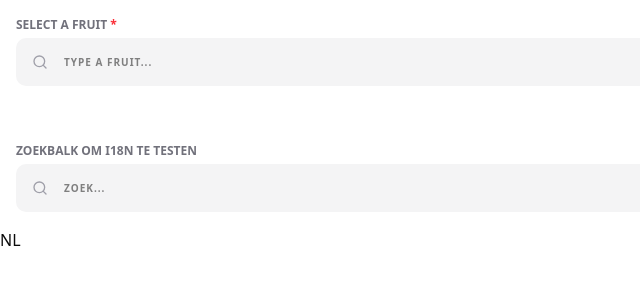
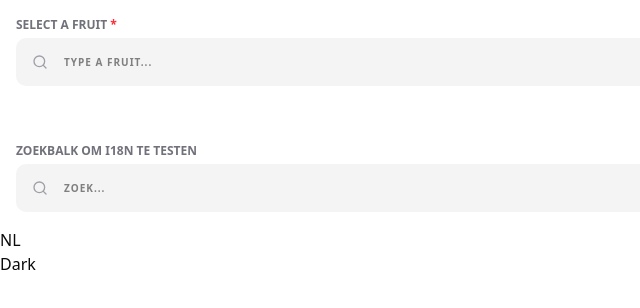
Before and after one commit to SELab-2/viernulvier-4, a Nuxt app in the folder frontend/: page /tempShowcase in a window 1280 px wide. Shown: the top 308 px of the page, without its empty margins (0-640 px from the left). Built offline with nearby package versions, Linux system fonts and the light colour scheme.

Commit message:
light dark mode knop

```diff
--- a/frontend/app/pages/tempShowcase.vue
+++ b/frontend/app/pages/tempShowcase.vue
@@ -17,8 +17,13 @@ const mockItems = ref([
 ])
 const searchQuery = ref("")
 const searchQuery2 = ref("")
+const isDark = ref(false)
 
 const toggleLocale = () => setLocale(locale.value === 'nl' ? 'en' : 'nl')
+const toggleDark = () => {
+  isDark.value = !isDark.value
+  document.documentElement.classList.toggle("dark", isDark.value)
+}
 </script>
 
 <template>
@@ -48,6 +53,10 @@ const toggleLocale = () => setLocale(locale.value === 'nl' ? 'en' : 'nl')
   <button @click="toggleLocale" class="btn-outline">
     {{ locale.toUpperCase() }}
   </button>
+  <br>
+  <button @click="toggleDark" class="btn-outline">
+    {{ isDark ? "Light" : "Dark" }}
+  </button>
 </template>
 
 <style scoped>
```
